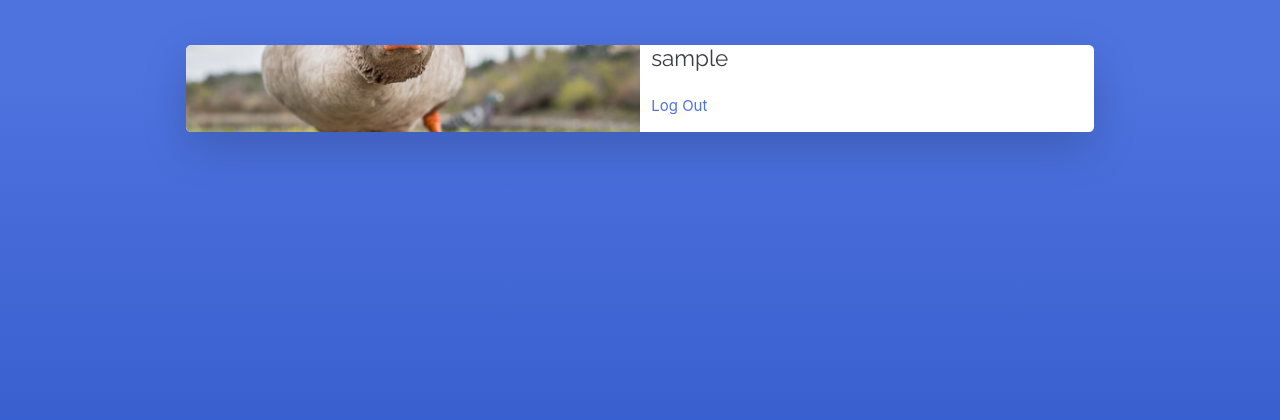
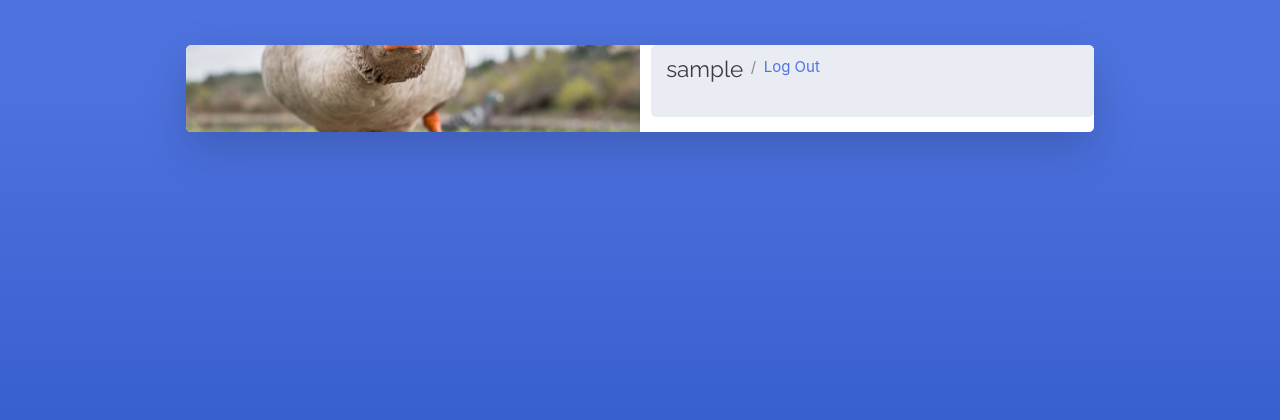
Before and after one commit to mecoccaro/Gansa, a Django app: page / in a window 1280 px wide. Shown: the top 420 px of the page. Run offline with Django 3.2, Linux system fonts and the light colour scheme; the visitor is signed in with stand-in values (Sample User, id 1); some libraries are stand-ins or nearby versions.

Commit message:
Added breadcrumb on templates

```diff
--- a/gansa/templates/user/home.html
+++ b/gansa/templates/user/home.html
@@ -19,7 +19,14 @@
                         <div class="col-lg-6 d-none d-lg-block bg-login-image"></div>
                         <div class="col-lg-6">
                             {% csrf_token %}
-                            <h1 class="h4 text-gray-900 mb-4">{{ user.username }}</h1>
+                            <nav aria-label="breadcrumb">
+                                <ol class="breadcrumb">
+                                    <li class="breadcrumb-item" aria-current="page">
+                                        <h1 class="h4 text-gray-900 mb-4">{{ user.username }}</h1>
+                                    </li>
+                                    <li class="breadcrumb-item"><a href="{% url 'logout' %}">Log Out</a></li>
+                                </ol>
+                            </nav>
                             <div class="card" style="margin: 5%">
 
                                 <!-- Card image -->
@@ -30,7 +37,6 @@
 
                                   <!-- Title -->
                                   <h4 class="card-title"><a>Sin torneos</a></h4>
-                                  <p><a href="{% url 'logout' %}">Log Out</a></p>
                                 </div>
                               </div>
                         </div>
--- a/gansa/templates/user/tournament-card-fam.html
+++ b/gansa/templates/user/tournament-card-fam.html
@@ -8,8 +8,14 @@
                         <div class="col-lg-6 d-none d-lg-block bg-login-image"></div>
                         <div class="col-lg-6">
                             {% csrf_token %}
-                            <h1 class="h4 text-gray-900 mb-4">{{ user.username }}</h1>
-                            <p><a href="{% url 'logout' %}">Log Out</a></p>
+                            <nav aria-label="breadcrumb">
+                                <ol class="breadcrumb">
+                                    <li class="breadcrumb-item" aria-current="page">
+                                        <h1 class="h4 text-gray-900 mb-4">{{ user.username }}</h1>
+                                    </li>
+                                    <li class="breadcrumb-item"><a href="{% url 'logout' %}">Log Out</a></li>
+                                </ol>
+                            </nav>
                             {% for quinielas in famtournament %}
                                 <div class="card" style="margin: 5%">
                                     <img class="card-img-top" src="https://cms.somosfanaticos.com/__export/1662233169975/sites/fanaticos/img/2022/09/03/qatar_logo_fifa_crop1662233169506.jpg_1624932088.jpg" alt="Card image cap">
```
Also changed, not shown: gansa/templates/user/tournament.html (+10 -1 lines).
